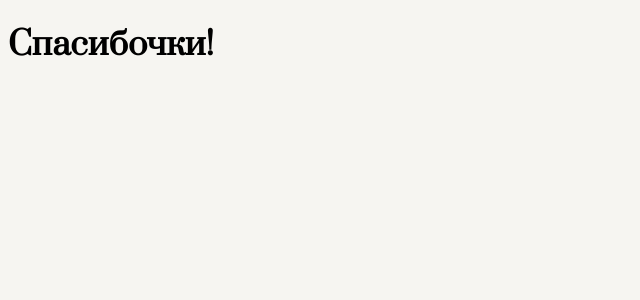
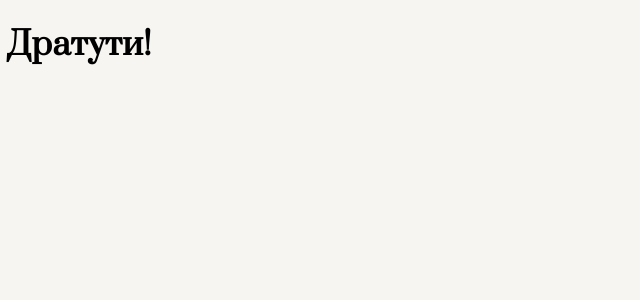
Before and after one commit to sonaCEO/ErikNar, a React (Vite) app in the folder apps/frontend/: page / in a window 1280 px wide. Shown: the top 300 px of the page, without its empty margins (0-640 px from the left). Built offline with nearby package versions, Linux system fonts and the light colour scheme.

Commit message:
create base header

```diff
--- a/apps/frontend/src/App.jsx
+++ b/apps/frontend/src/App.jsx
@@ -1,8 +1,11 @@
+import Header from "./components/global/header/header";
+
 function App() {
   return (
-    <main>
-      <h1 className="h1" id="h1">Спасибочки!</h1>
-    </main>
+    <>
+      <Header />
+      <main></main>
+    </>
   );
 }
 
--- /dev/null
+++ b/apps/frontend/src/components/global/header/header.jsx
@@ -0,0 +1,7 @@
+export default function Header() {
+  return (
+    <header>
+      <h1>Дратути!</h1>
+    </header>
+  );
+}
```
